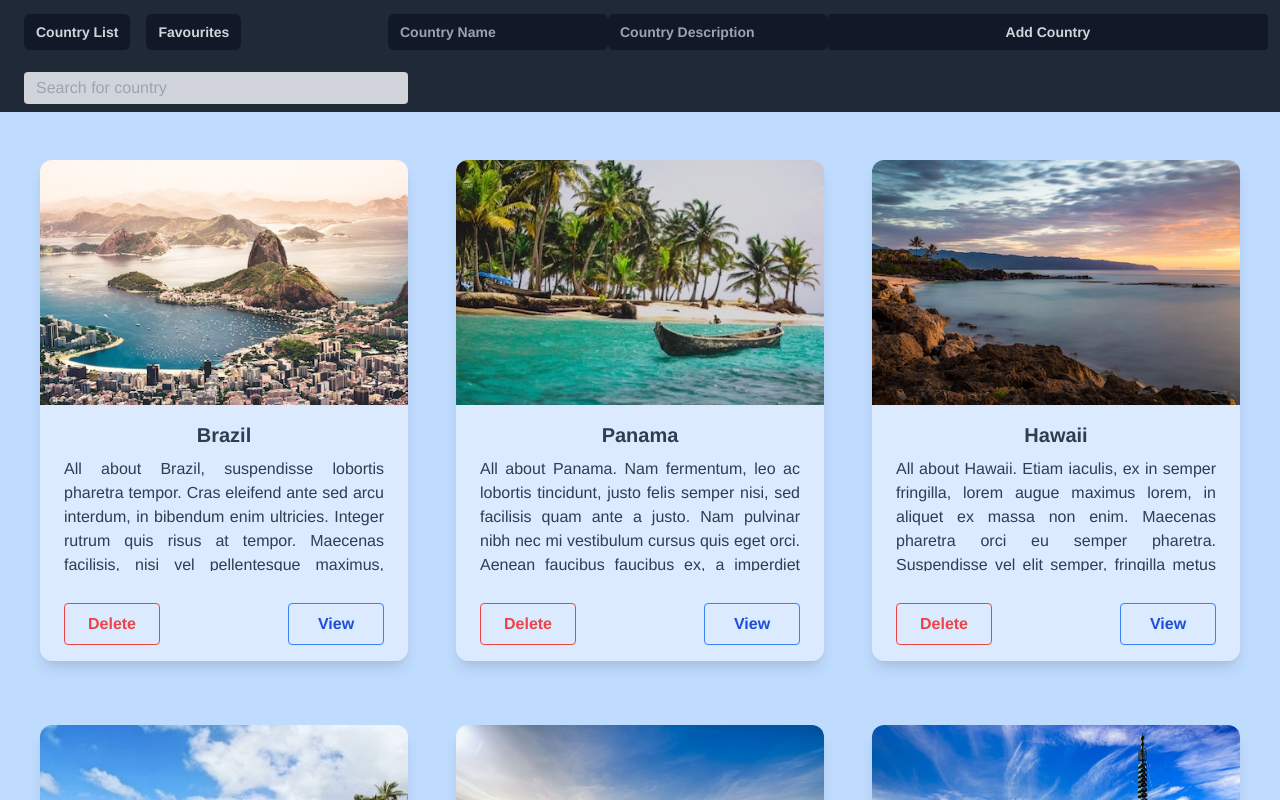
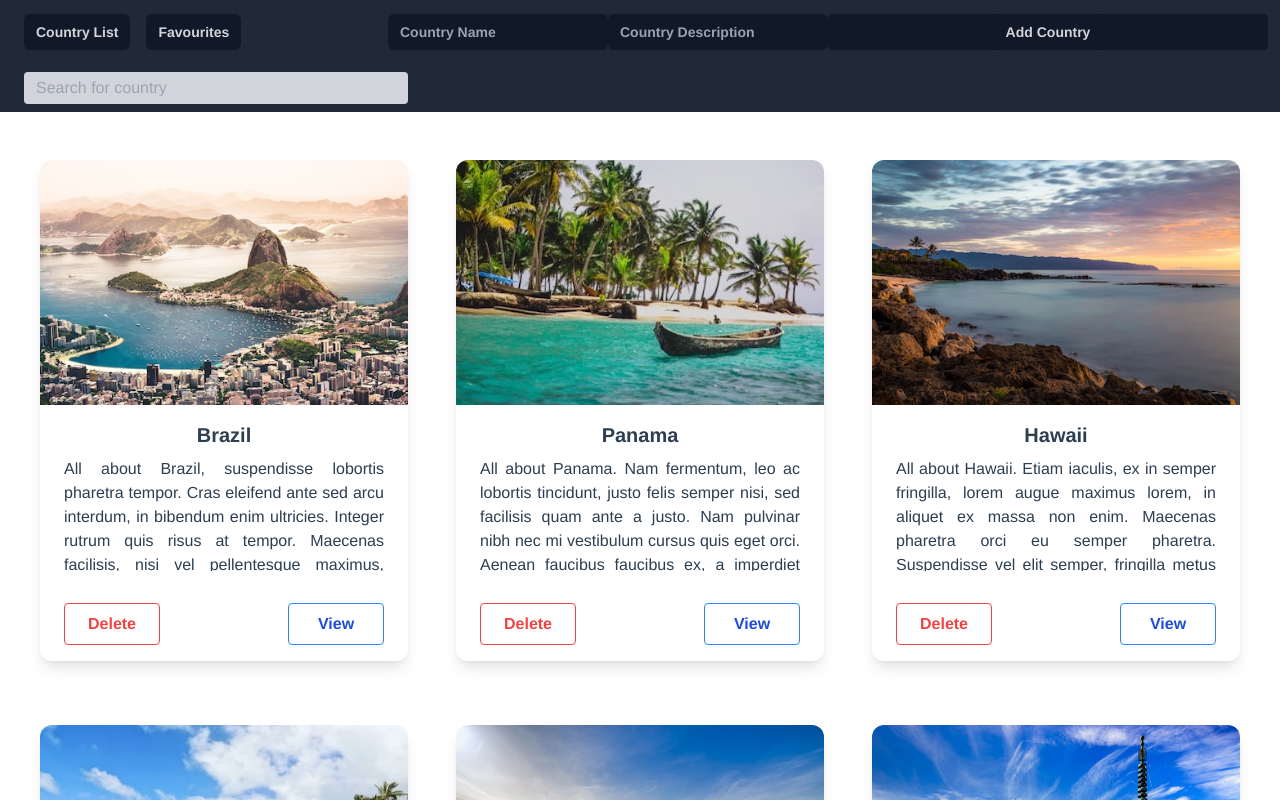
Before and after one commit to Kane13581/explore, a Vue app: page /#/ in a window 1280 px wide. Shown: the top 800 px of the page. Built offline with nearby package versions, Linux system fonts and the light colour scheme.

Commit message:
implemented delete

```diff
--- a/src/App.vue
+++ b/src/App.vue
@@ -1,5 +1,5 @@
 <template>
-  <div id="nav" class="bg-blue-200 min-h-screen">
+  <div id="nav" class="bg-white min-h-screen">
     <div>
       <TheHeader />
     </div>
--- a/src/components/CountryDetails.vue
+++ b/src/components/CountryDetails.vue
@@ -17,15 +17,20 @@
       </div>
       <div v-else>
         <h1 class="text-2xl">Insert your country description below:</h1>
-        <textarea class="w-96 bg-gray-300 rounded" v-model="newDescription" type="text" placeholder="New Country Description"></textarea>
+        <textarea class="w-96 bg-gray-300 rounded" v-model="newDescription" placeholder="New Country Description"></textarea>
       </div>
     </div>
     <div class="">
-      <button @click="toggleInput"  v-if="!showEditInput" class="text-2xl">Edit Country</button>
+      <button v-if="!showEditInput" class="text-2xl" @click="toggleInput"  >Edit Country</button>
       <div v-else class="flex justify-around">
         <button @click="saveEditedCountry()" class="w-24 focus:outline-none bg-transparent hover:bg-blue-500 text-blue-700 font-semibold hover:text-white py-2 px-4 border border-blue-500 hover:border-transparent rounded">Save</button>
         <button @click="cancelEditing" class="w-24 focus:outline-none bg-transparent hover:bg-red-500 text-red-500 font-semibold hover:text-white py-2 px-4 border border-red-500 hover:border-transparent rounded">Cancel</button>
       </div>
+    </div>
+    <div>
+      <button class="w-44 focus:outline-none bg-transparent hover:bg-blue-500 text-blue-700 font-semibold hover:text-white py-2 px-4 border border-blue-500 hover:border-transparent rounded" @click="addToFavourites">
+      Add to favourites
+      </button>
     </div>
   </div>
 </template>
@@ -45,7 +50,7 @@ export default {
       country: null,
       showEditInput: false,
       newTitle: "",
-      newDescription: ""
+      newDescription: "",
     };
   },
   methods: {
@@ -77,6 +82,9 @@ export default {
       this.$store.dispatch('addNewEditedCountry', newCountry);
       this.showEditInput = !this.showEditInput;
       this.getCountry();
+    },
+    addToFavourites() {
+
     }
   },
   created() {
--- a/src/store/index.js
+++ b/src/store/index.js
@@ -16,7 +16,7 @@ export default createStore({
       return state.destinations.find((destination) => destination.id.toString() === id.toString());
       },
     destinationIndexById: (state) => (id) => {
-      return state.destinations.findIndex((destination) => destination.id == id);
+      return state.destinations.findIndex((destination) => destination.id.toString() === id.toString());
     }
   },
   mutations: {
@@ -24,10 +24,8 @@ export default createStore({
       let index = state.destinations.findIndex((destination) => destination.id.toString() === newCountry.id.toString());
       state.destinations.splice(index, 1, newCountry);
     },
-    delete_country: (state, country) => {
-      let index = state.destinations.findIndex((destination) => destination.id.toString() === country.id.toString());
-      this.state.destinations.splice(index, 1);
-      console.log(country);
+    delete_country: (state, index) => {
+      state.destinations.splice(index, 1);
     },
     add_newCountry: (state, newAddedCountry) => {
       state.destinations.unshift(newAddedCountry);
@@ -37,9 +35,8 @@ export default createStore({
     addNewEditedCountry(context, newCountry) {
       context.commit('add_NewEditedCountry', newCountry)
     },
-    deleteCountry(context, country) {
-      context.commit('delete_country', country)
-      console.log(country);
+    deleteCountry(context, index) {
+      context.commit('delete_country', index)
     },
     addNewCountry(context, newAddedCountry) {
       context.commit('add_newCountry', newAddedCountry)
--- a/src/views/CountryItem.vue
+++ b/src/views/CountryItem.vue
@@ -1,7 +1,7 @@
 /* eslint-disable */
 <template>
   <div class="home">
-    <div class="bg-blue-100 rounded-xl overflow-hidden shadow-lg my-2">
+    <div class="bg-white rounded-xl overflow-hidden shadow-lg my-2">
       <img class="w-full" :src="require(`../assets/${country.image}`)" :alt="country.name">
       <div class="px-6 py-4">
         <div class="font-bold text-xl mb-2">{{ country.name }}</div>
@@ -10,7 +10,7 @@
         </p>
       </div>
       <div class="w-full flex justify-between px-6 py-4">
-        <button @click="deleteCountry(country)"
+        <button @click="deleteCountry"
           class="w-24 focus:outline-none bg-transparent hover:bg-red-500 text-red-500 font-semibold hover:text-white py-2 px-4 border border-red-500 hover:border-transparent rounded">
           Delete
         </button>
@@ -25,9 +25,6 @@
 </template>
 
 <script>
-// @ is an alias to /src
-
-// import router from "../router";
 
 export default {
   name: "CountryItem",
@@ -49,18 +46,16 @@ export default {
     toViewDetails() {
       return this.$router.push({ path: `/country/${this.country.id}` });
     },
-    deleteCountry(country) {
-      this.$emit('delete-country');
-      this.$store.dispatch('deleteCountry', country)
+    deleteCountry() {
+      this.$emit('delete-country', this.indexForDelete);
       },
-    // getCountryIndex() {
-    //   this.indexForDelete = this.$store.getters.destinationIndexById()
-    //   console.log(this.indexForDelete);
-    // }
+    getCountryIndex() {
+      this.indexForDelete = this.$store.getters.destinationIndexById(this.country.id)
+    }
   },
-  // created() {
-  //   this.getCountryIndex();
-  // }
+  created() {
+    this.getCountryIndex();
+  }
 };
 </script>
 
@@ -71,7 +66,4 @@ export default {
   max-height: 7.1rem;
   overflow: hidden;
 }
-
-
-
 </style>
--- a/src/views/CountryList.vue
+++ b/src/views/CountryList.vue
@@ -49,15 +49,16 @@ export default {
   methods: {
     confirmDelete() {
       // this.destinations.splice(this.indexForDelete, 1);
+      this.$store.dispatch('deleteCountry', this.indexForDelete);
       this.indexForDelete = "";
       this.showDeleteModal = !this.showDeleteModal;
     },
     cancelDelete() {
       this.showDeleteModal = !this.showDeleteModal;
     },
-    deleteCountry() {
+    deleteCountry(index) {
       this.showDeleteModal = !this.showDeleteModal;
-      // this.indexForDelete = index;
+      this.indexForDelete = index;
     },
   },
 };
```
